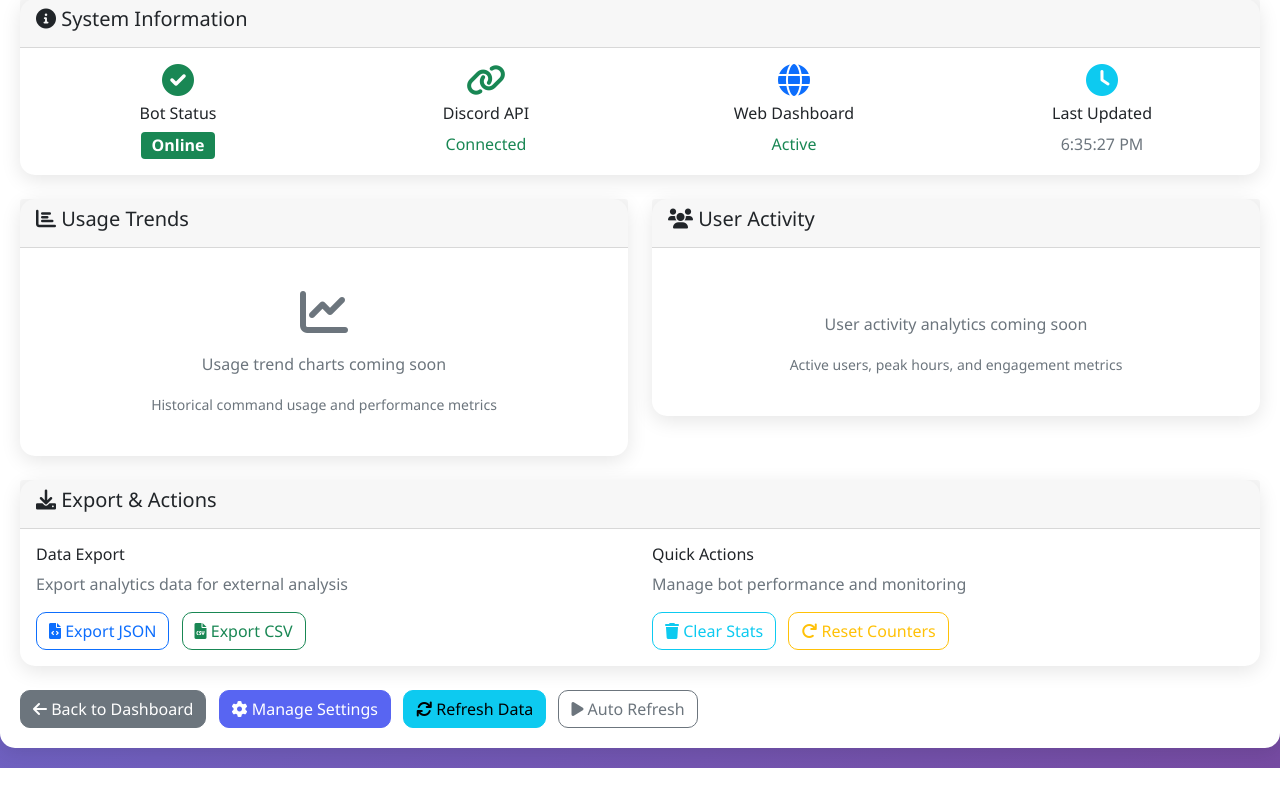
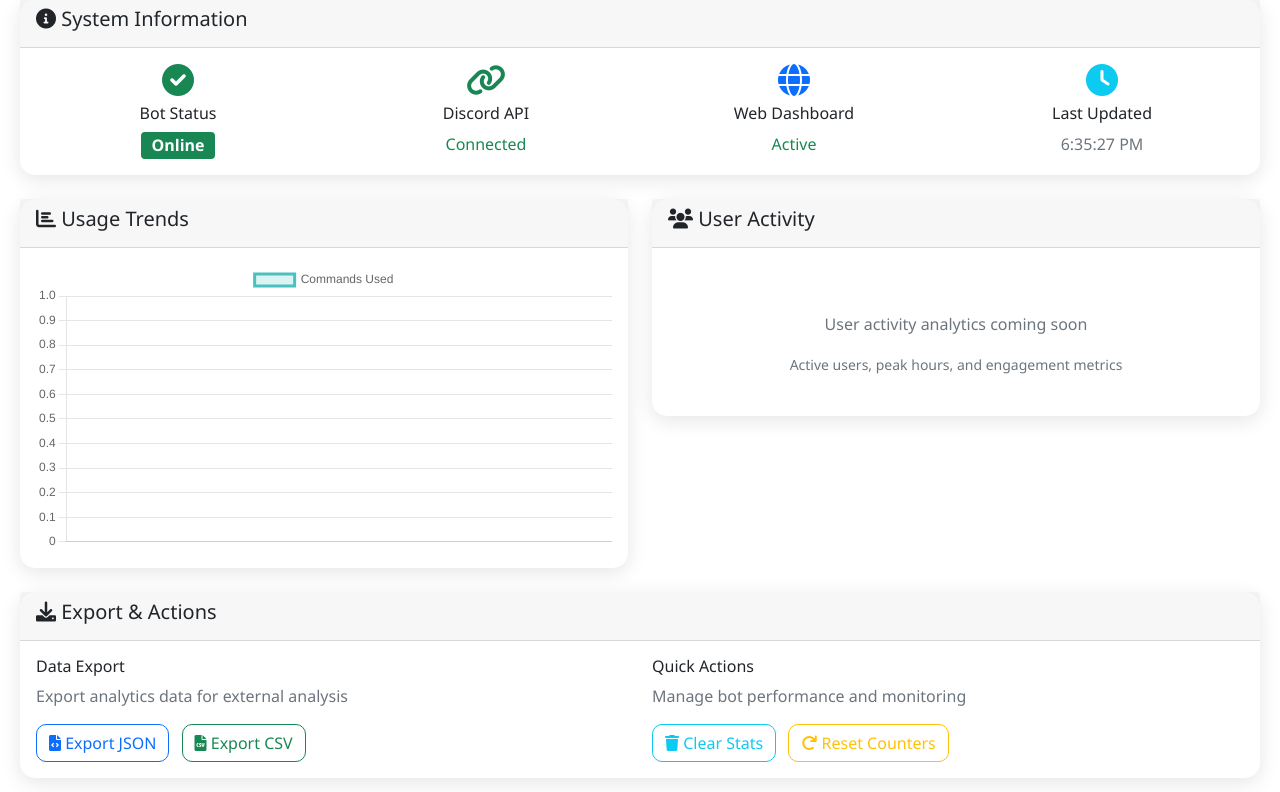
Before and after one commit to CNNMN01/ladbot, a Python web app: template src/web/templates/analytics.html in a window 1280 px wide. Shown: the part 988-1780 px from the top of the page. Before the commit the page ends 1756 px from the top, so only its background shows below. Run offline with Jinja, Linux system fonts and the light colour scheme; the template is opened without the code that fills it: most values are stand-ins (such as "Sample title", 1, 10 or a date in 2020).

Commit message:
Fixed analytics template

```diff
--- a/src/web/templates/analytics.html
+++ b/src/web/templates/analytics.html
@@ -295,7 +295,7 @@
         </div>
     </div>
 
-    <!-- Additional Analytics Charts (Placeholder for future features) -->
+    <!-- Analytics Charts -->
     <div class="row mb-4">
         <div class="col-md-6">
             <div class="card">
@@ -303,11 +303,15 @@
                     <h5><i class="fas fa-chart-bar"></i> Usage Trends</h5>
                 </div>
                 <div class="card-body">
-                    <div class="text-center text-muted py-4">
-                        <i class="fas fa-chart-line fa-3x mb-3"></i>
-                        <p>Usage trend charts coming soon</p>
-                        <small>Historical command usage and performance metrics</small>
-                    </div>
+                    {% if analytics.usage_trends %}
+                        <canvas id="usageTrendsChart" width="400" height="200"></canvas>
+                    {% else %}
+                        <div class="text-center text-muted py-4">
+                            <i class="fas fa-chart-line fa-3x mb-3"></i>
+                            <p>Usage trend charts coming soon</p>
+                            <small>Historical command usage and performance metrics</small>
+                        </div>
+                    {% endif %}
                 </div>
             </div>
         </div>
@@ -480,10 +484,12 @@
 // Update timestamp every minute
 setInterval(updateTimestamp, 60000);
 </script>
+
+<!-- Chart.js for Usage Trends -->
+{% if analytics.usage_trends %}
 <script src="https://cdn.jsdelivr.net/npm/chart.js"></script>
 <script>
-// Usage Trends Chart
-{% if analytics.usage_trends %}
+// Usage Trends Chart - only load if data exists
 const ctx = document.getElementById('usageTrendsChart').getContext('2d');
 const usageData = {{ analytics.usage_trends | tojson }};
 
@@ -508,6 +514,6 @@
         }
     }
 });
+</script>
 {% endif %}
-</script>
 {% endblock %}
```
